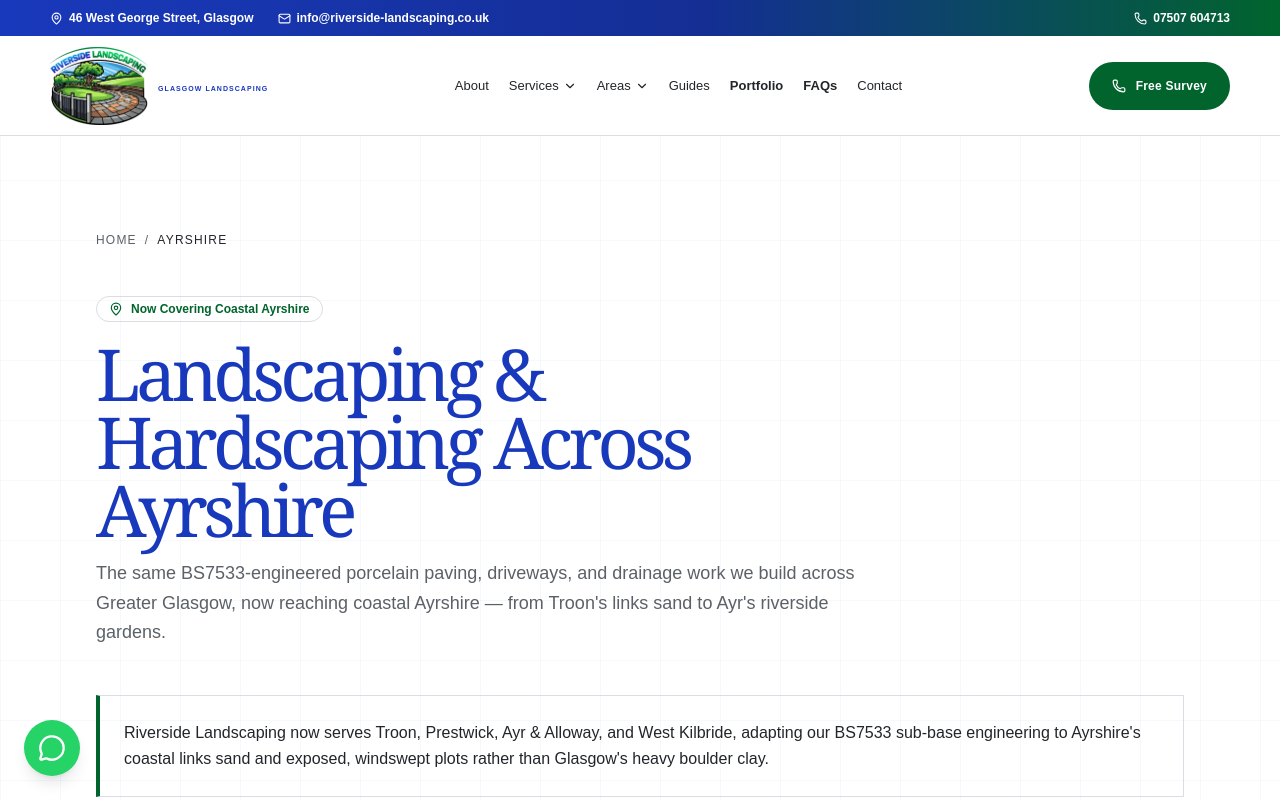
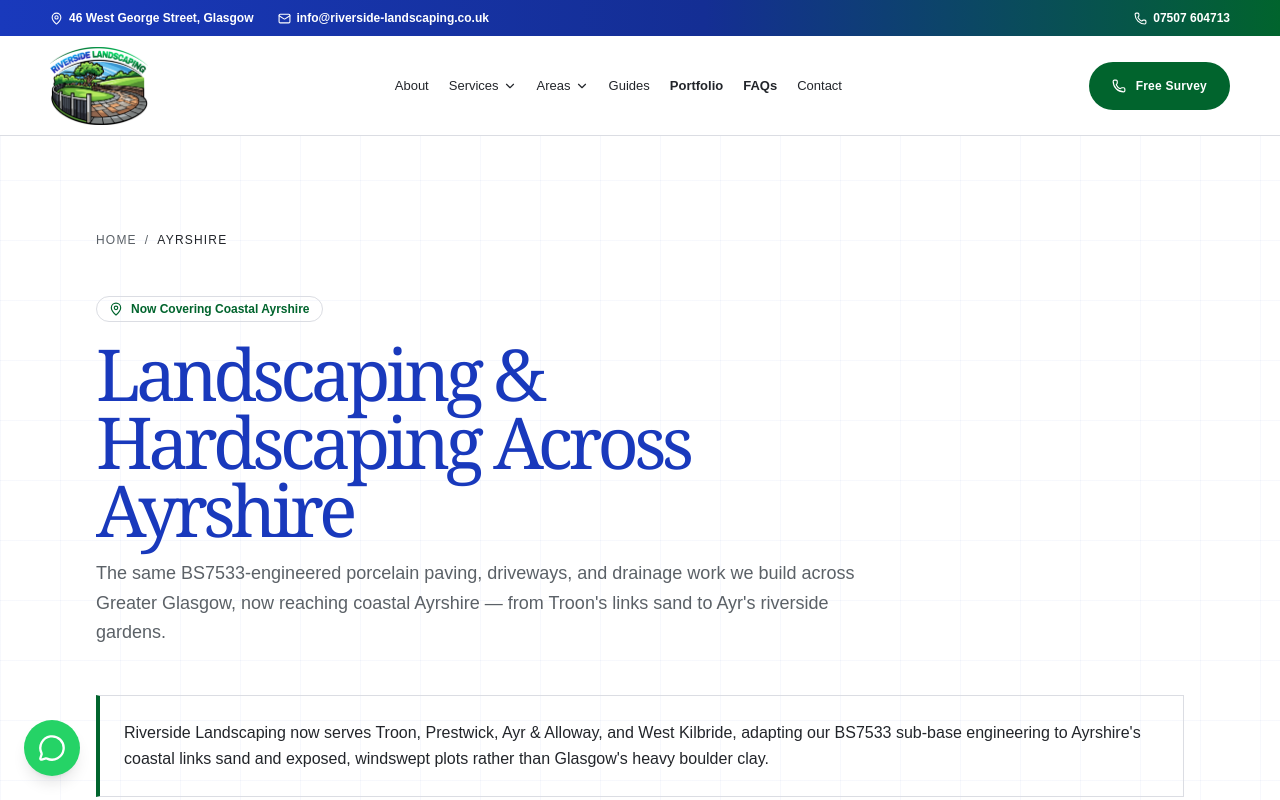
Before and after one commit to xr33m/riverside-fiinal, a Next.js app: page /ayrshire in a window 1280 px wide. Shown: the top 800 px of the page. Built offline with nearby package versions, Linux system fonts and the light colour scheme.

Commit message:
Updated site-header.tsx

```diff
--- a/components/site-header.tsx
+++ b/components/site-header.tsx
@@ -148,7 +148,6 @@ export function SiteHeader({
       >
         <a href="/#top" className="wordmark">
           <img src="/images/riverside-logo.png" alt="Riverside Landscaping" className="wordmark-logo" />
-          <small>GLASGOW LANDSCAPING</small>
         </a>
 
         <nav className="hidden items-center gap-5 md:flex text-sm">
```
